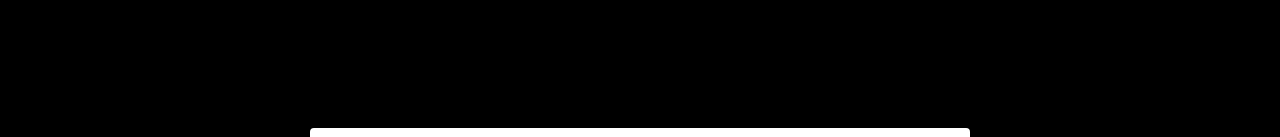
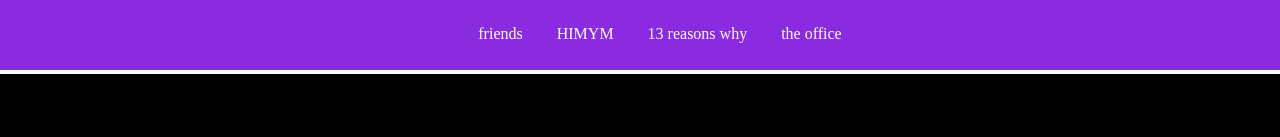
Before and after one commit to fa6oomawad/slideshow, a plain HTML site: page index.html in a window 1280 px wide. Shown: the top 137 px of the page. Drawn offline with nearby package versions, Linux system fonts and the light colour scheme.

Commit message:
add a menu bar to switch slides

```diff
--- a/index.html
+++ b/index.html
@@ -9,7 +9,14 @@
 </head>
 <body>
 
-
+<nav>
+	<ul>
+		<li><a  href="#">friends</a></li>
+		<li><a href="#">HIMYM</a></li>
+		<li><a href="#">13 reasons why</a></li>
+		<li> <a href="#">the office</a></li>
+	</ul>
+</nav>
 
 		<i id="pre" class="fas fa-angle-double-left fa-5x"></i>
 		 <div class="slider">
--- a/main.css
+++ b/main.css
@@ -7,7 +7,7 @@ body {
 
 #next{
     position: absolute;
-    top: 40%;
+    top: 50%;
     left:80%;
     color:white;
     cursor: pointer;
@@ -17,7 +17,7 @@ body {
 }
 #pre{
     position: absolute;
-    top: 40%;
+    top: 50%;
     right:80%;
     color: white;
     cursor: pointer;
@@ -48,3 +48,31 @@ display:none;
 .active{
     display:block;
 }
+nav {
+    height: 70px;
+    background-color:blueviolet;
+    border-bottom:4px solid white;
+}
+ ul {
+     list-style: none;
+     color:white;
+     float:center;
+
+     margin:0;
+     padding-top:10px;
+     height: 80px;
+     text-align:center;
+
+ }
+ul li  {
+
+    display:inline-block;
+    padding : 15px ;
+
+}
+ul li a {
+    text-decoration:none;
+    padding-top: 15px;
+    color:white;
+
+}
```
